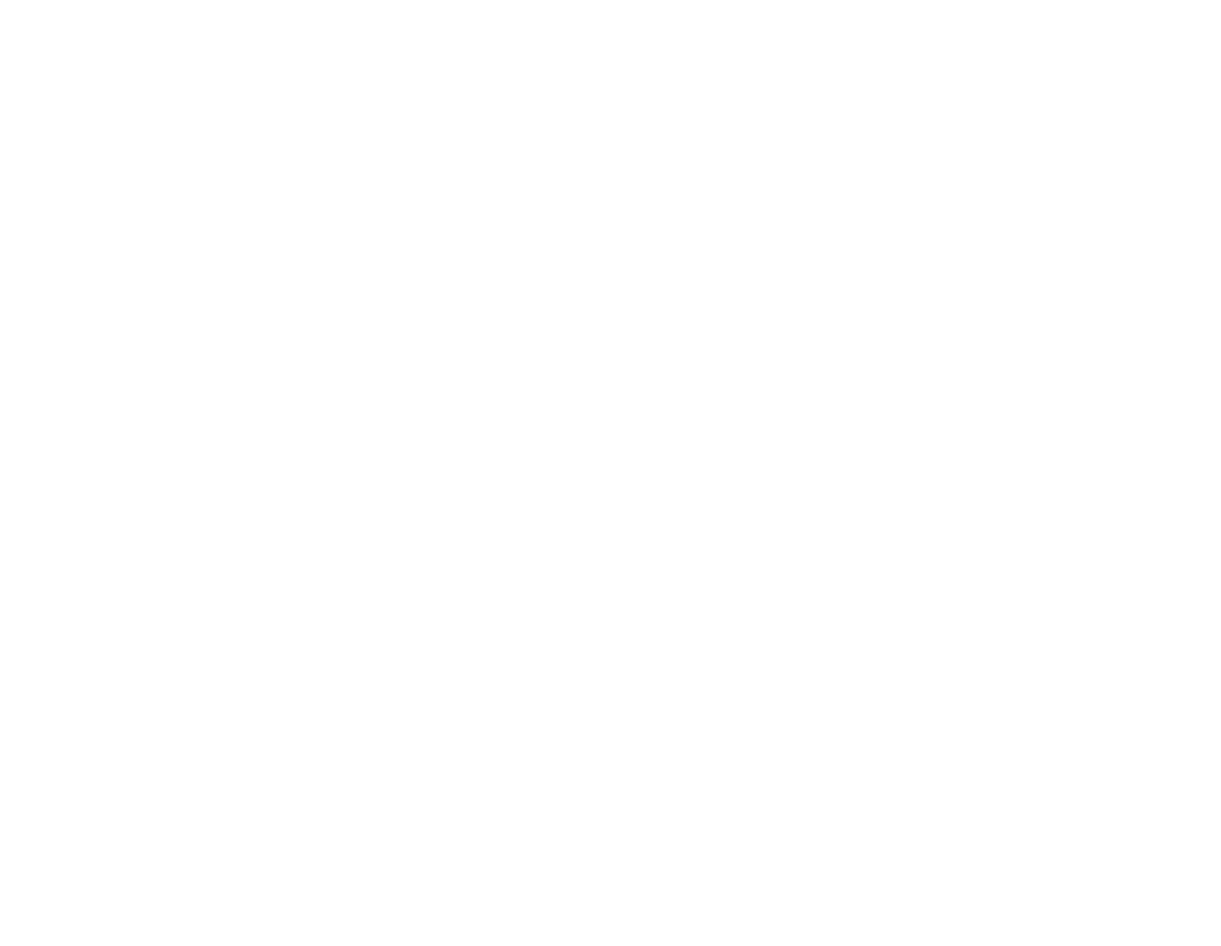
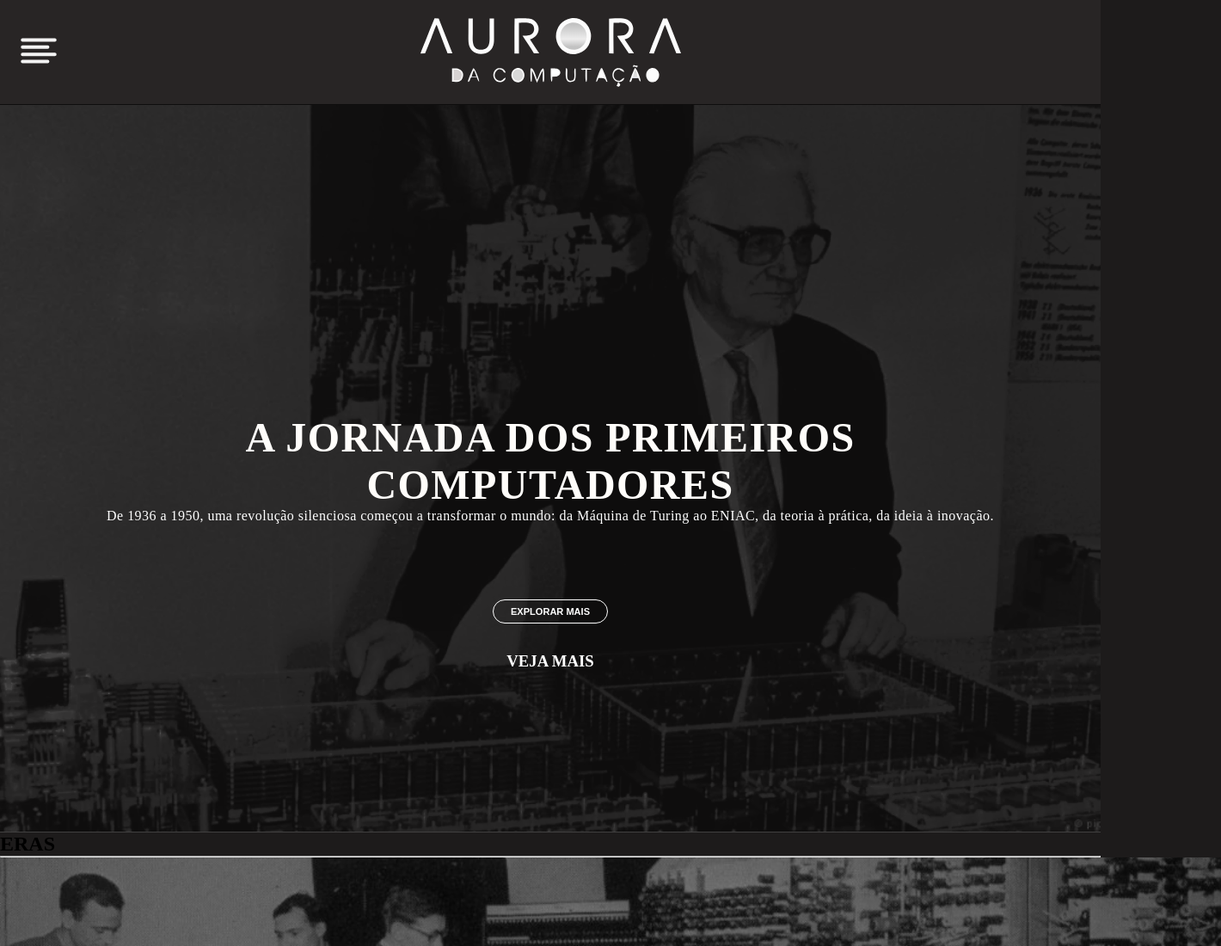
Before and after one commit to lucassb1673/Aurora-da-Computacao, a plain HTML site: page index.html in a window 1280 px wide. Shown: the top 1100 px of the page at 86% size, 1420 px wide, since content can reach past the window. Before the commit the page ends 800 px from the top, so only its background shows below. Drawn offline with Linux system fonts and the light colour scheme.

Commit message:
primeira section quase finalizada

```diff
--- a/index.html
+++ b/index.html
@@ -3,9 +3,58 @@
 <head>
     <meta charset="UTF-8">
     <meta name="viewport" content="width=device-width, initial-scale=1.0">
-    <title>Document</title>
+    <title>Landing Page</title>
+    <link rel="stylesheet" href="./style.css">
 </head>
 <body>
+    <header>
+        <button class="menu">
+            <img src="./Assets/images/logoMenu.svg" alt="">
+        </button>
+        <img src="./Assets/images/logo.svg" alt="" class="logo">
 
+
+
+    </header>
+    <main>
+        <section class="jornada">
+            <div class="divJornada">
+
+                    <h2>A JORNADA DOS PRIMEIROS COMPUTADORES</h2>
+                    <p>De 1936 a 1950, uma revolução silenciosa começou a transformar
+                    o mundo: da Máquina de Turing ao ENIAC, da teoria à prática, da ideia à inovação.</p>
+                            <button>
+                                <h5>EXPLORAR MAIS</h5>
+                            </button>
+                            <h3>VEJA MAIS</h3>
+
+            </div>
+
+        </section>
+
+        <section>
+            <h1>ERAS</h1>
+            <hr>
+            <img src="./Assets/images/asprimeirasideias(1936–1939).png" alt="">
+        </section>
+
+        <section>
+            <h1>TEMAS</h1>
+            <hr>
+            <div>
+                <img src="./Assets/images/maquinaTuring.png" alt="">
+                <h3>Fundamentos Teóricos e Conceituais</h3>
+                <p>Antes do primeiro chip ou circuito, existia a ideia. Explore os modelos teóricos e os conceitos matemáticos que formam o DNA de toda a computação moderna, desde a visionária Máquina de Turing até a arquitetura que define seu computador hoje.</p>
+                <button>VEJA MAIS</button>
+            </div>
+            <div>
+                <img src="" alt="">
+                <h3>A Era Eletromecânica: Relés e Engrenagens</h3>
+                <p>Com o som de relés e engrenagens, nasceram as primeiras máquinas de calcular programáveis. Conheça os gigantes eletromecânicos, como o Z3 e o Harvard Mark I, que transformaram a lógica abstrata em realidade física e deram os primeiros passos na automação.</p>
+                <button>VEJA MAIS</button>
+            </div>
+        </section>
+
+    </main>
 </body>
 </html>
--- /dev/null
+++ b/style.css
@@ -0,0 +1,80 @@
+* {
+    margin: 0;
+    padding: 0;
+    box-sizing: border-box;
+}
+body{
+    background-color: #1D1B1B;
+}
+header{
+  display: flex;
+  justify-content: center;
+  align-items: center;
+  height: 121px;
+  background-color: #282525;
+}
+.logo{
+}
+.menu{
+    position: absolute;
+    left: 20px;
+    align-items: center;
+    border: none;
+    background: none;
+}
+
+.divJornada {
+  position: relative;
+  height: 847px;
+  background-image: url('./Assets/images/velho.png');
+  background-position: center;
+  background-repeat: no-repeat;
+  display: flex;
+  flex-direction: column;
+  justify-content: center;
+  align-items: center;
+  padding: 0 20px;
+  color: white;
+  text-align: center;
+}
+
+
+.divJornada h2{
+color: #FFFDFA;
+width: 817px;
+text-align: center;
+font-family: "Josefin Sans";
+font-size: 48px;
+font-style: normal;
+font-weight: 600;
+line-height: normal;
+letter-spacing: 1.44px;
+}
+.divJornada p{
+color: #FFF;
+text-align: center;
+font-family: Poppins;
+font-size: 16px;
+font-style: normal;
+font-weight: 400;
+line-height: normal;
+letter-spacing: 0.48px;
+}
+.divJornada button{
+display: inline-flex;
+position: absolute;
+padding: 7px 20px;
+justify-content: center;
+align-items: center;
+gap: 10px;
+border-radius: 20px;
+border: 1px solid #FFF;
+margin-top:26%;
+background: transparent;
+color: #FFF;
+}
+.divJornada h3{
+position: absolute;
+margin-top:35%;
+
+}
```
Also changed, not shown: Assets/images/asprimeirasideias(1936–1939).png (added), Assets/images/logo.svg (added), Assets/images/logoMenu.svg (added), Assets/images/maquinaTuring.png (added), Assets/images/velho.png (added).
